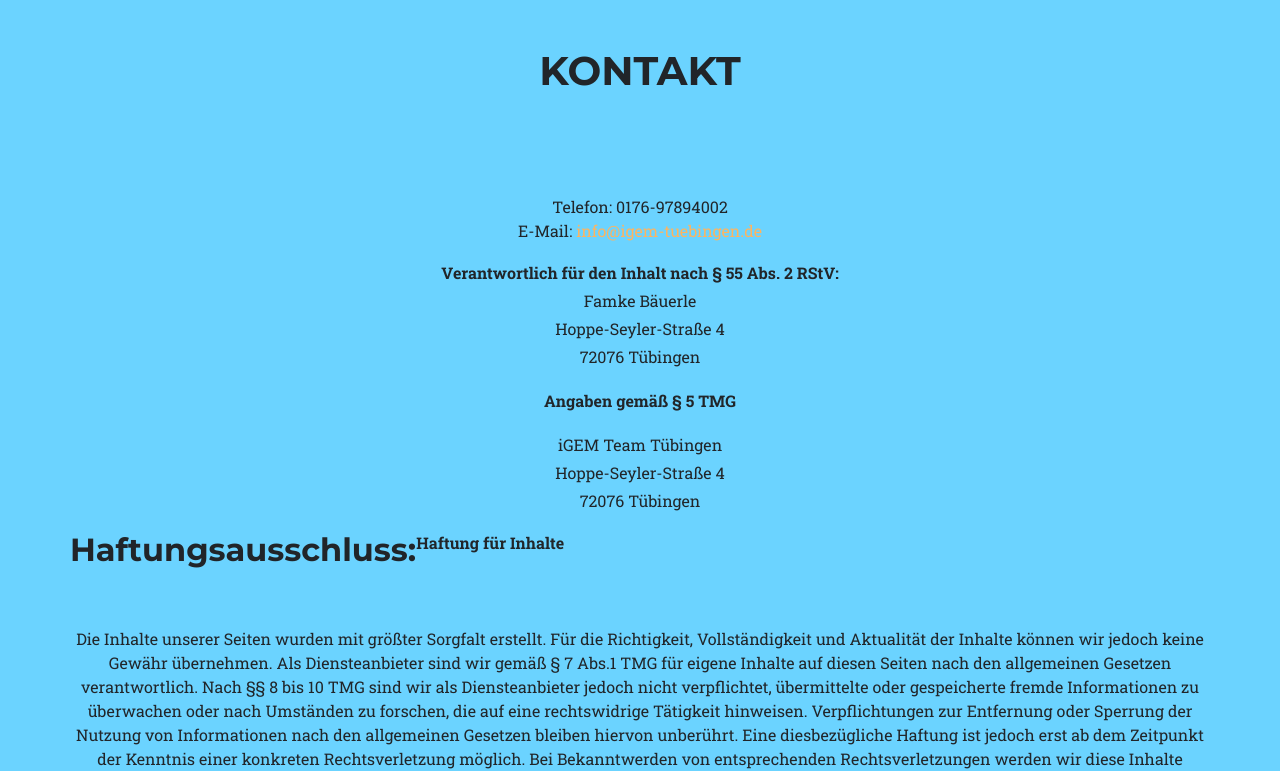
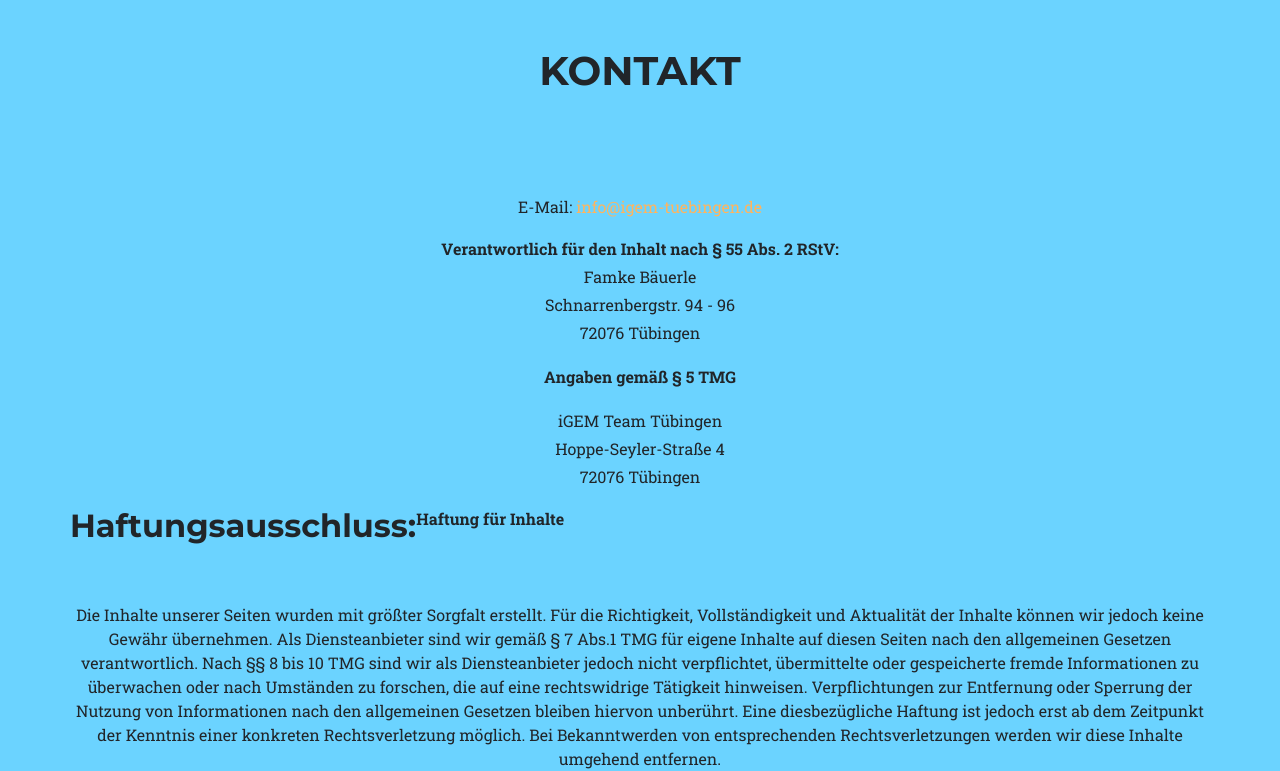
Before and after one commit to Zethson/igem_tuebingen_website, a Flask app: page /impressum in a window 1280 px wide. Shown: the part 453-1224 px from the top of the page. Run offline with Flask 2, Linux system fonts and the light colour scheme; some libraries are stand-ins or nearby versions; some web fonts are replaced.

Commit message:
impressum now got new nex address ( Schnarrenbergstr. 94 - 96 72076 Tübingen)

```diff
--- a/igem_tuebingen_website/templates/impressum.html
+++ b/igem_tuebingen_website/templates/impressum.html
@@ -49,13 +49,12 @@
         <div class="row">
             <div class="col-lg-12 text-center">
                 <h2 class="section-heading text-uppercase">Kontakt</h2>
-                Telefon: 0176-97894002<br>
                 E-Mail: <a href='mailto:info@igem-tuebingen.de'>info@igem-tuebingen.de</a></p>
                 <p><strong>
                     Verantwortlich für den Inhalt nach § 55 Abs. 2 RStV:</strong><br>
                     Famke Bäuerle <br>
-                    Hoppe-Seyler-Straße 4<br>
-                    72076 Tübingen <br></p>
+                    Schnarrenbergstr. 94 - 96 <br>
+                    72076 Tübingen <br>
 
                 <p><strong>Angaben gemäß § 5 TMG</strong></p>
                 <p>iGEM Team Tübingen <br>
```
